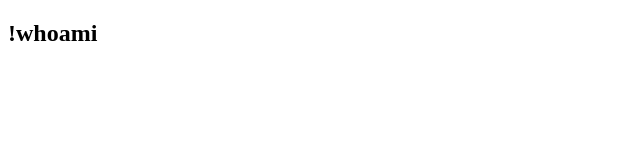
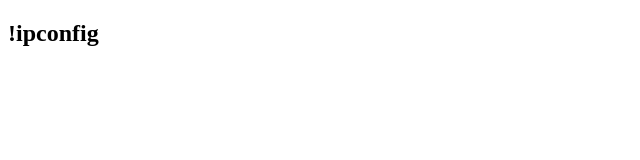
Before and after one commit to cute0v3rfl0w/cute0v3rfl0w.github.io, a plain HTML site: page c2.html in a window 1280 px wide. Shown: the full height of the page, 0-640 px from the left. Drawn offline with Linux system fonts and the light colour scheme.

Commit message:
Update c2.html

```diff
--- a/c2.html
+++ b/c2.html
@@ -1,2 +1,2 @@
 <!DOCTYPE html>
-<h2>!whoami</h2>
+<h2>!ipconfig</h2>
```
